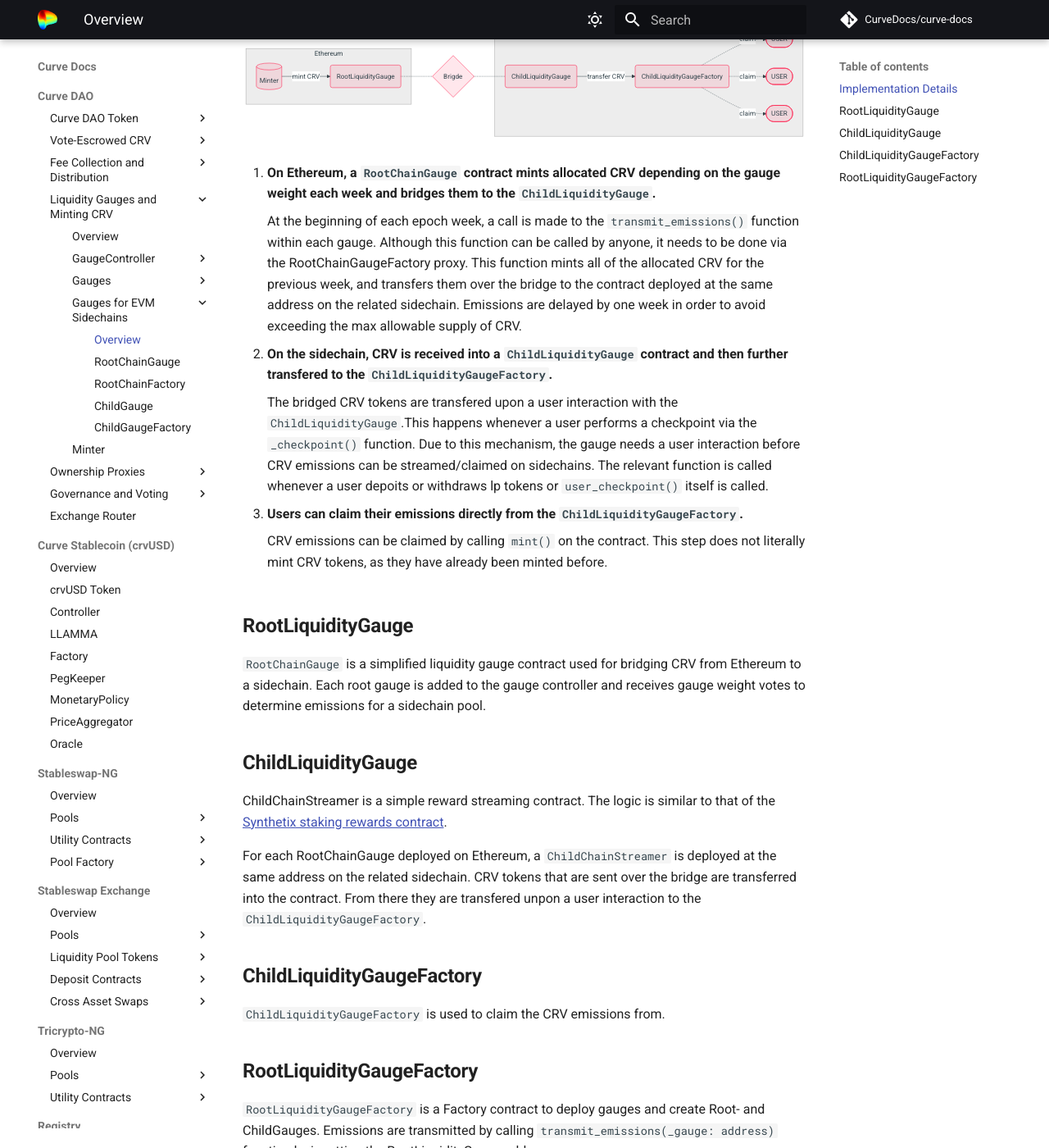
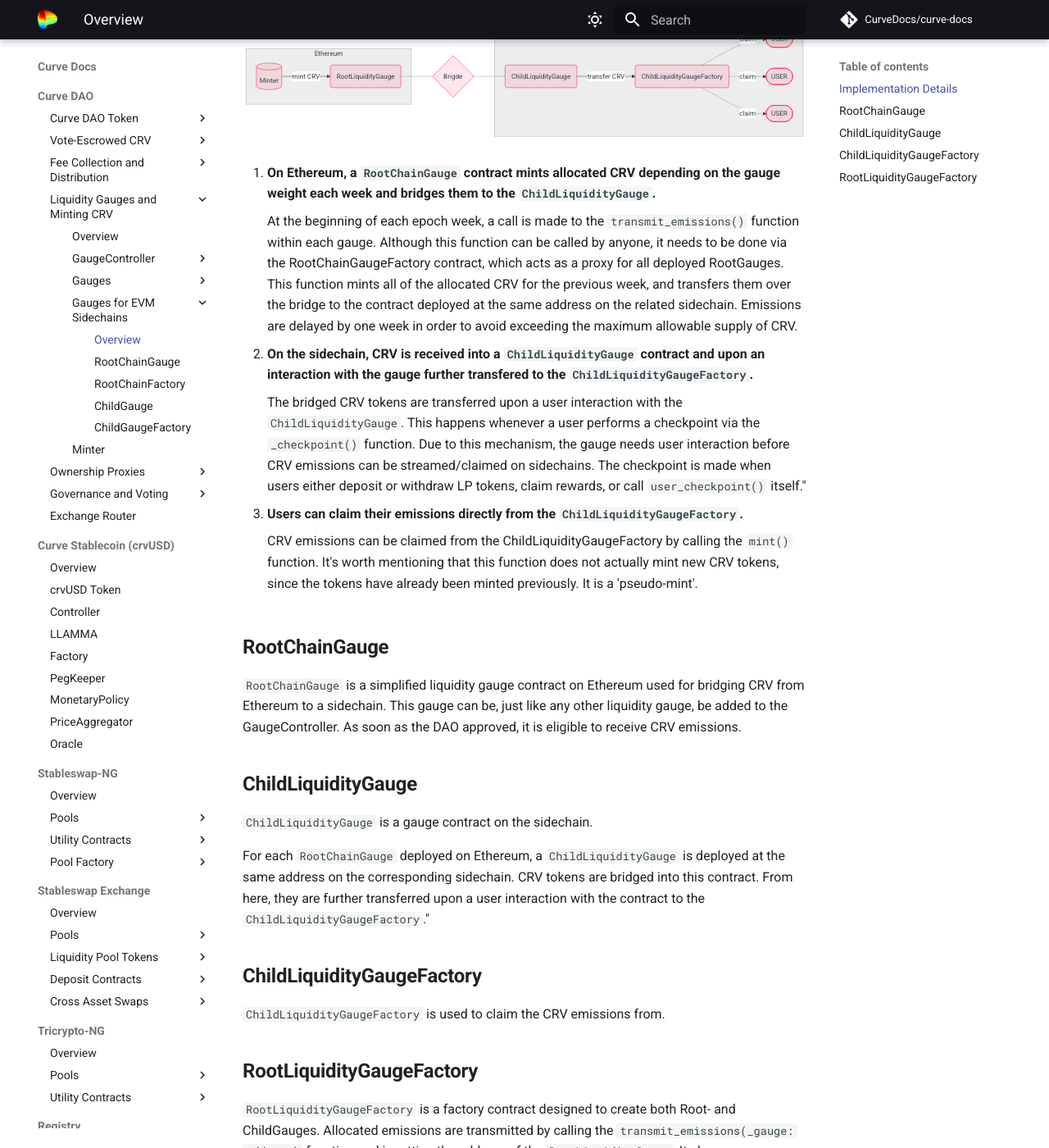
Before and after one commit to CurveDocs/curve-docs, an MkDocs documentation site: the page built from docs/curve_dao/liquidity-gauge-and-minting-crv/evm-sidechains/overview.md, in a window 1280 px wide and 1400 px high, scrolled down 647 px. Shown: the whole window at 82% size. Built offline with MkDocs 1.6.1 and Material for MkDocs 9.7.7, drawn with Linux system fonts in a browser that asks for light colours; comment, search, counter and statistics services are not loaded; some of the changed text lies outside the part shown.

Commit message:
sidechain gauges overview

```diff
--- a/docs/curve_dao/liquidity-gauge-and-minting-crv/evm-sidechains/overview.md
+++ b/docs/curve_dao/liquidity-gauge-and-minting-crv/evm-sidechains/overview.md
@@ -33,28 +33,28 @@
 
 1. **On Ethereum, a `RootChainGauge` contract mints allocated CRV depending on the gauge weight each week and bridges them to the `ChildLiquidityGauge`.**
 
-    At the beginning of each epoch week, a call is made to the `transmit_emissions()` function within each gauge. Although this function can be called by anyone, it needs to be done via the RootChainGaugeFactory proxy. This function mints all of the allocated CRV for the previous week, and transfers them over the bridge to the contract deployed at the same address on the related sidechain. Emissions are delayed by one week in order to avoid exceeding the max allowable supply of CRV.
+    At the beginning of each epoch week, a call is made to the `transmit_emissions()` function within each gauge. Although this function can be called by anyone, it needs to be done via the RootChainGaugeFactory contract, which acts as a proxy for all deployed RootGauges. This function mints all of the allocated CRV for the previous week, and transfers them over the bridge to the contract deployed at the same address on the related sidechain. Emissions are delayed by one week in order to avoid exceeding the maximum allowable supply of CRV.
 
 
-2. **On the sidechain, CRV is received into a `ChildLiquidityGauge` contract and then further transfered to the `ChildLiquidityGaugeFactory`.**
+2. **On the sidechain, CRV is received into a `ChildLiquidityGauge` contract and upon an interaction with the gauge further transfered to the `ChildLiquidityGaugeFactory`.**
 
-    The bridged CRV tokens are transfered upon a user interaction with the `ChildLiquidityGauge`.This happens whenever a user performs a checkpoint via the `_checkpoint()` function. Due to this mechanism, the gauge needs a user interaction before CRV emissions can be streamed/claimed on sidechains. The relevant function is called whenever a user depoits or withdraws lp tokens or `user_checkpoint()` itself is called.
+    The bridged CRV tokens are transferred upon a user interaction with the `ChildLiquidityGauge`. This happens whenever a user performs a checkpoint via the `_checkpoint()` function. Due to this mechanism, the gauge needs user interaction before CRV emissions can be streamed/claimed on sidechains. The checkpoint is made when users either deposit or withdraw LP tokens, claim rewards, or call `user_checkpoint()` itself."
 
 
 3. **Users can claim their emissions directly from the `ChildLiquidityGaugeFactory`.**
 
-    CRV emissions can be claimed by calling `mint()` on the contract. This step does not literally mint CRV tokens, as they have already been minted before.
+    CRV emissions can be claimed from the ChildLiquidityGaugeFactory by calling the `mint()` function. It's worth mentioning that this function does not actually mint new CRV tokens, since the tokens have already been minted previously. It is a 'pseudo-mint'.
 
 
 
-# **RootLiquidityGauge**
-`RootChainGauge` is a simplified liquidity gauge contract used for bridging CRV from Ethereum to a sidechain. Each root gauge is added to the gauge controller and receives gauge weight votes to determine emissions for a sidechain pool.
+# **RootChainGauge**
+`RootChainGauge` is a simplified liquidity gauge contract on Ethereum used for bridging CRV from Ethereum to a sidechain. This gauge can be, just like any other liquidity gauge, be added to the GaugeController. As soon as the DAO approved, it is eligible to receive CRV emissions.
 
 
 # **ChildLiquidityGauge**
-ChildChainStreamer is a simple reward streaming contract. The logic is similar to that of the [Synthetix staking rewards contract](https://github.com/Synthetixio/synthetix/blob/master/contracts/StakingRewards.sol).
+`ChildLiquidityGauge` is a gauge contract on the sidechain.
 
-For each RootChainGauge deployed on Ethereum, a `ChildChainStreamer` is deployed at the same address on the related sidechain. CRV tokens that are sent over the bridge are transferred into the contract. From there they are transfered unpon a user interaction to the `ChildLiquidityGaugeFactory`.
+For each `RootChainGauge` deployed on Ethereum, a `ChildLiquidityGauge` is deployed at the same address on the corresponding sidechain. CRV tokens are bridged into this contract. From here, they are further transferred upon a user interaction with the contract to the `ChildLiquidityGaugeFactory`."
 
 
 # **ChildLiquidityGaugeFactory**
@@ -62,4 +62,4 @@
 
 
 # **RootLiquidityGaugeFactory**
-`RootLiquidityGaugeFactory` is a Factory contract to deploy gauges and create Root- and ChildGauges. Emissions are transmitted by calling `transmit_emissions(_gauge: address)` function by inputting the RootLiquidityGauge address.
+`RootLiquidityGaugeFactory` is a factory contract designed to create both Root- and ChildGauges. Allocated emissions are transmitted by calling the `transmit_emissions(_gauge: address)` function and inputting the address of the `RootLiquidityGauge`. It also serves as a proxy for all deployed RootChainGauges.
```
